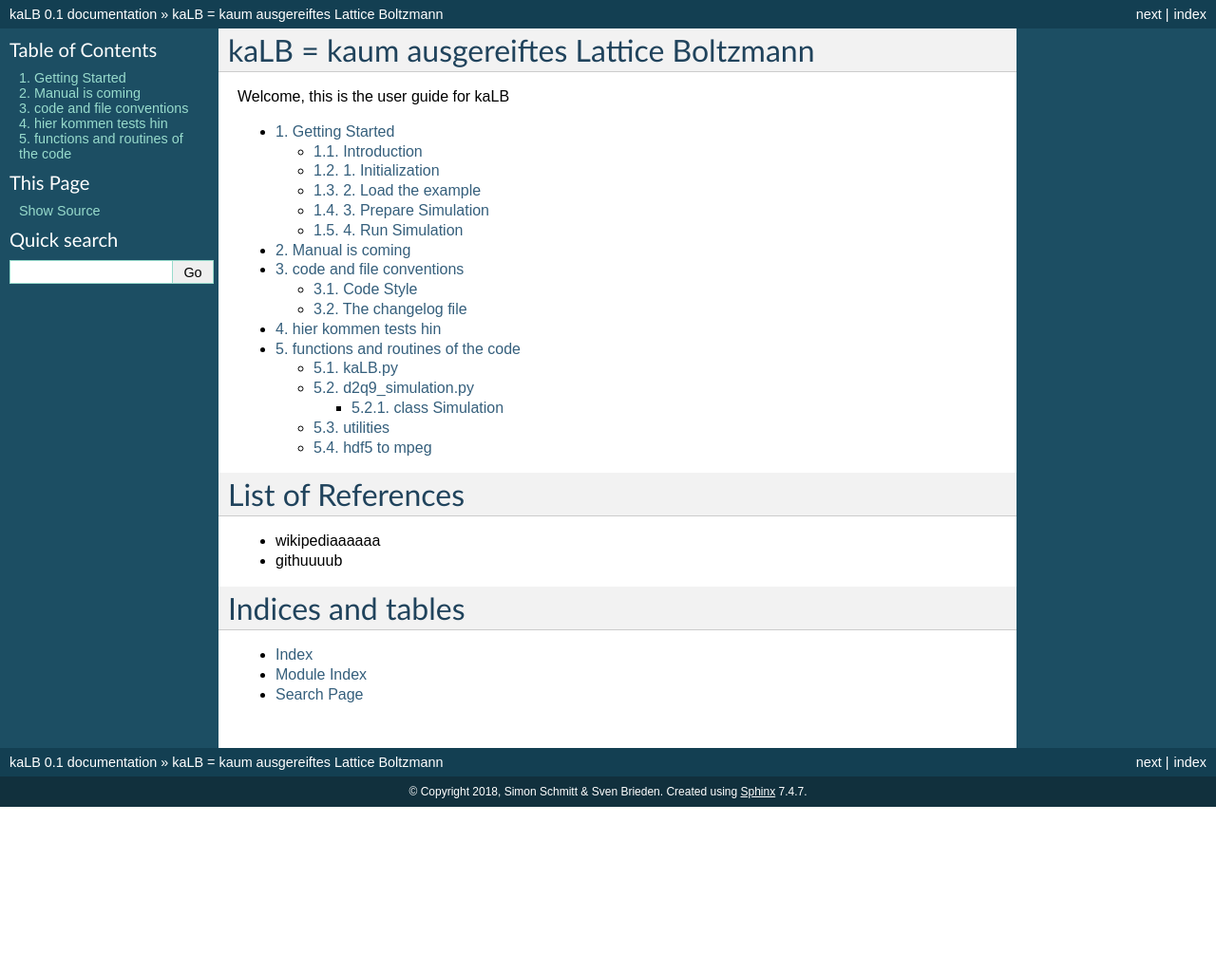
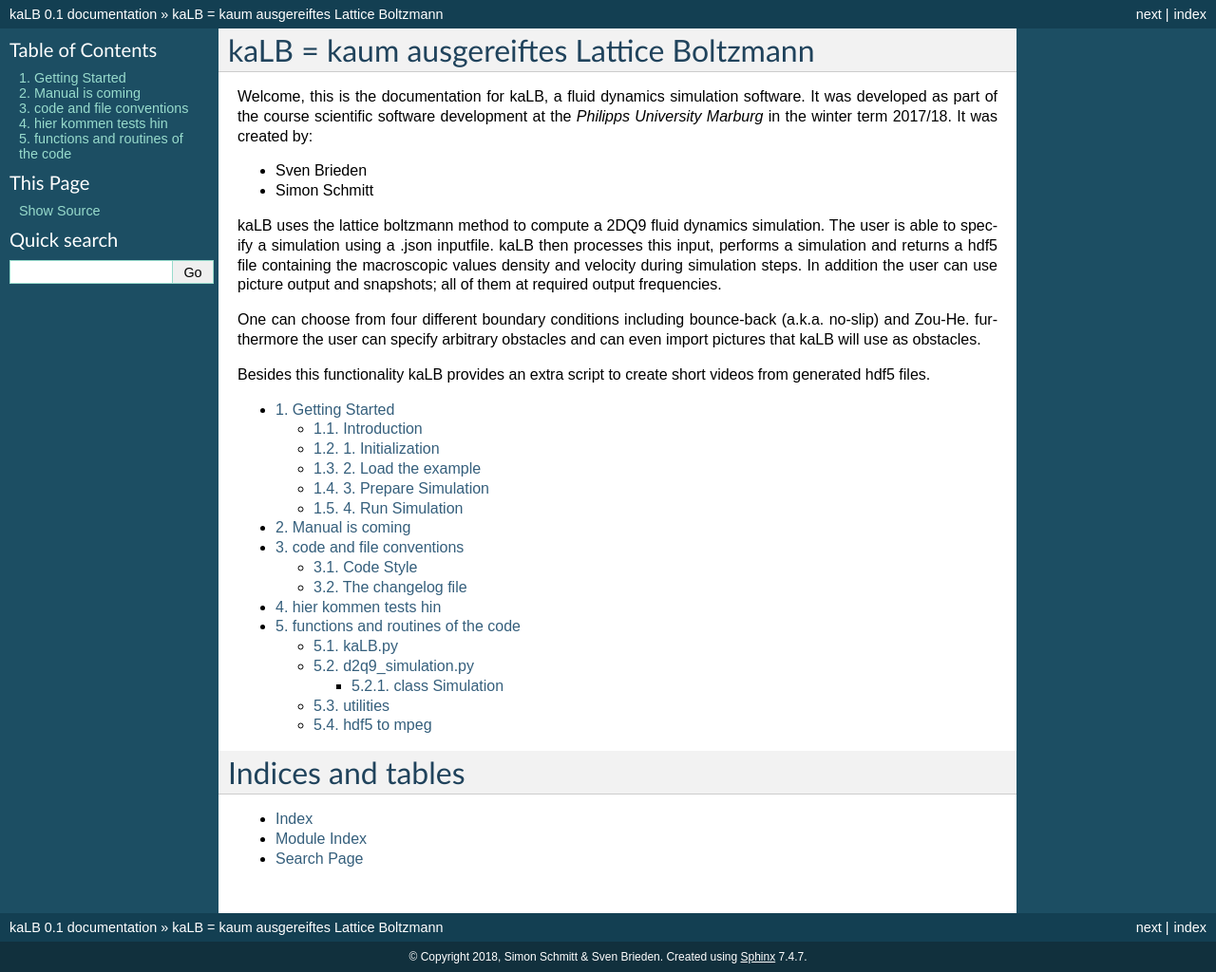
Before and after one commit to Brieden/kaLB, a Sphinx documentation site: the page built from doc/index.rst, in a window 1280 px wide. Shown: the whole page at 95% size. Built offline with Sphinx 7.4.7, drawn with Linux system fonts in a browser that asks for light colours; before the commit the page ends 900 px from its top, so only the background shows below that.

Commit message:
improved documentation index

```diff
--- a/doc/index.rst
+++ b/doc/index.rst
@@ -9,8 +9,28 @@
 kaLB = kaum ausgereiftes Lattice Boltzmann
 ==========================================
 
-Welcome, this is the user guide for kaLB
+Welcome, this is the documentation for kaLB, a fluid dynamics simulation software.
+It was developed as part of the course scientific software development
+at the *Philipps University Marburg* in the winter term 2017/18.
+It was created by:
 
+* Sven Brieden
+* Simon Schmitt
+
+kaLB uses the lattice boltzmann method to compute a 2DQ9 fluid dynamics simulation.
+The user is able to specify a simulation using a .json inputfile.
+kaLB then processes this input, performs a simulation and returns a hdf5 file
+containing the macroscopic values density and velocity during simulation steps.
+In addition the user can use picture output and snapshots;
+all of them at required output frequencies.
+
+One can choose from four different boundary conditions
+including bounce-back (a.k.a. no-slip) and Zou-He.
+furthermore the user can specify arbitrary obstacles
+and can even import pictures that kaLB will use as obstacles.
+
+Besides this functionality kaLB provides an extra script
+to create short videos from generated hdf5 files.
 
 .. toctree::
    :numbered:
@@ -22,13 +42,6 @@
    tests.rst
    functions_of_the_code.rst
 
-
-List of References
-==================
-- wikipediaaaaaa
-- githuuuub
-
-
 Indices and tables
 ==================
 
```
Also changed, not shown: README.md (+5 -5 lines).
